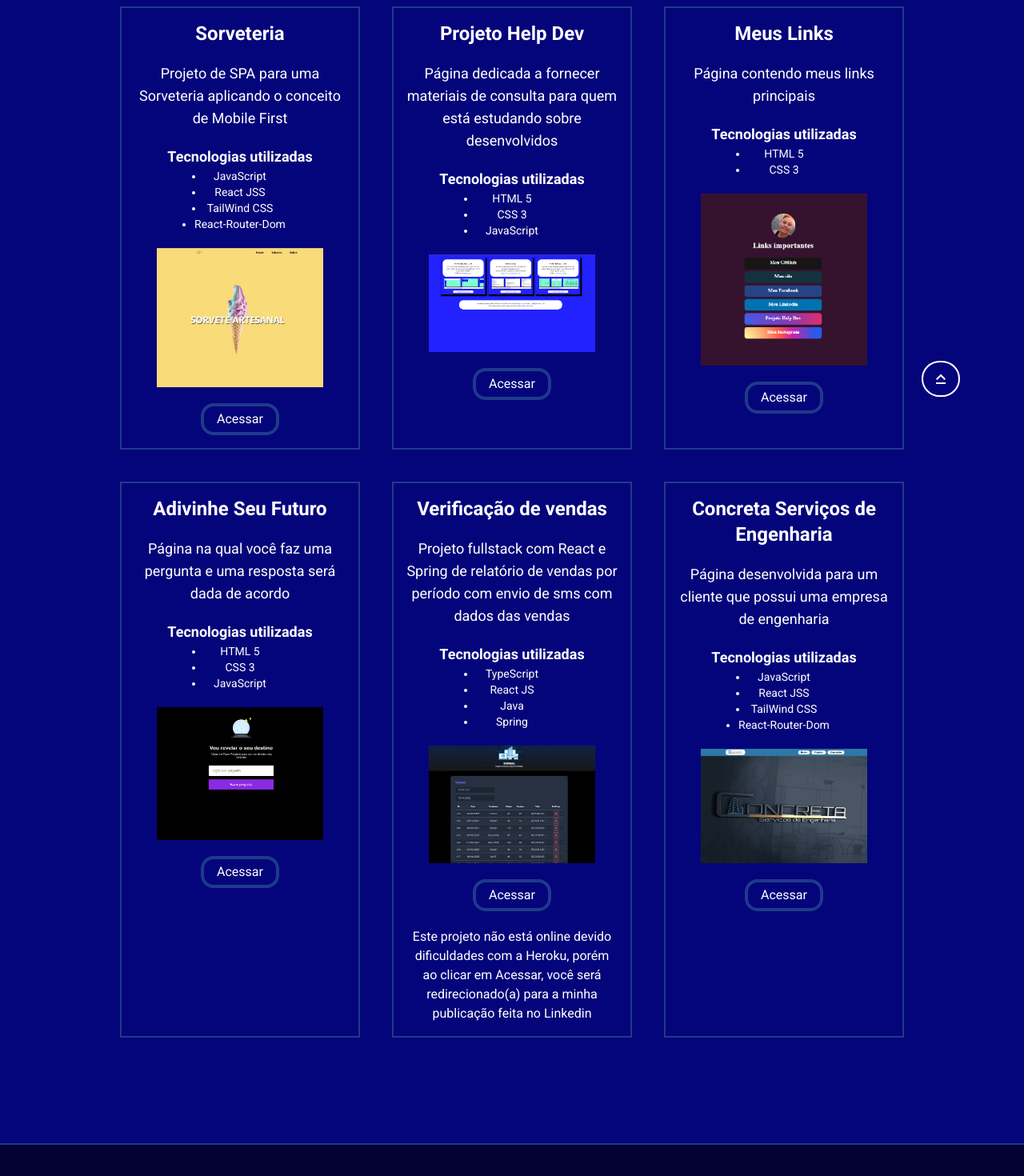
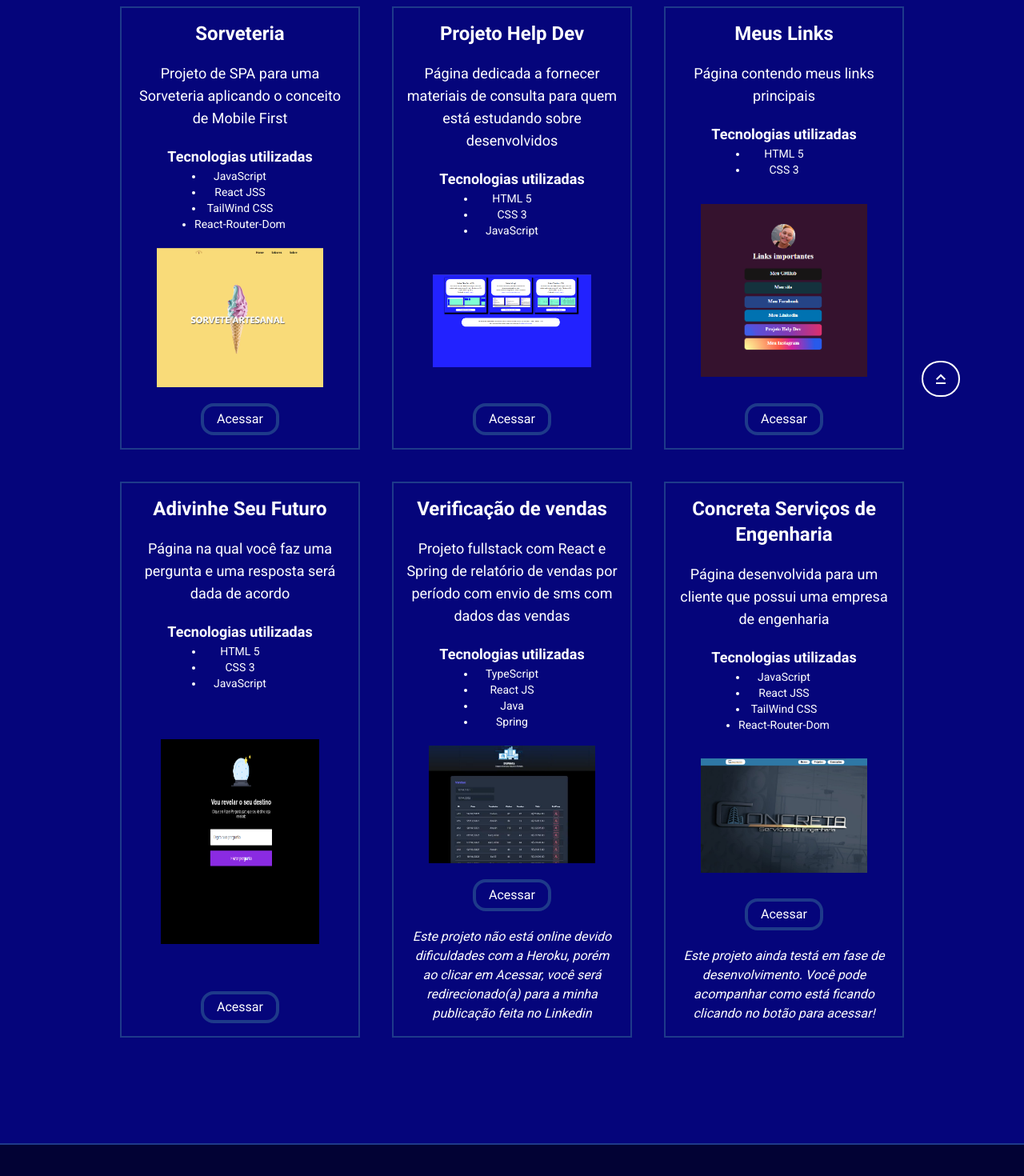
Before and after one commit to mferreiradb/portfolio, a React (Vite) app: page /projetos in a window 1280 px wide. Shown: the part 264-1734 px from the top of the page at 80% size. Built offline with nearby package versions, Linux system fonts and the light colour scheme.

Commit message:
Alterações de layout

```diff
--- a/src/Pages/Projetos/index.jsx
+++ b/src/Pages/Projetos/index.jsx
@@ -33,8 +33,12 @@ export default function Projetos() {
                                 <li type='disc' className='text-sm w-2/4 text-white'>TailWind CSS</li>
                                 <li type='disc' className='text-sm w-4/4 text-white'>React-Router-Dom</li>
                             </ul>
-                            <img src={Sorveteria} className='w-3/4 xl:w-52' />
-                            <a className="text-white text-md border-4 border-blue-900 py-1 px-4 rounded-2xl" href='https://lnkd.in/dVyH2A5n' target='_blank'>Acessar</a>
+
+                            <div className='flex grow items-center justify-center w-full'>
+                                <img src={Sorveteria} className='w-3/4 xl:w-52' />
+                            </div>
+
+                            <a className="text-white hover:bg-dark-blue-project text-md border-4 border-blue-900 py-1 px-4 rounded-2xl" href='https://lnkd.in/dVyH2A5n' target='_blank'>Acessar</a>
                         </div>
 
                         <div className='flex flex-col items-center border-2 border-blue-900 p-4 space-y-5 xl:w-1/4 xl:m-5 my-5'>
@@ -46,8 +50,12 @@ export default function Projetos() {
                                 <li type='disc' className='text-sm w-2/4 text-white'>CSS 3</li>
                                 <li type='disc' className='text-sm w-2/4 text-white'>JavaScript</li>
                             </ul>
-                            <img src={HelpDev} className='w-3/4 xl:w-52' />
-                            <a className="text-white text-md border-4 border-blue-900 py-1 px-4 rounded-2xl" href='https://mferreiradb.github.io/help-dev/' target='_blank'>Acessar</a>
+
+                            <div className='flex grow items-center justify-center w-full'>
+                                <img src={HelpDev} className='w-3/4 xl:w-54' />
+                            </div>
+
+                            <a className="text-white hover:bg-dark-blue-project text-md border-4 border-blue-900 py-1 px-4 rounded-2xl" href='https://mferreiradb.github.io/help-dev/' target='_blank'>Acessar</a>
                         </div>
 
 
@@ -59,8 +67,12 @@ export default function Projetos() {
                                 <li type='disc' className='text-sm w-2/4 text-white'>HTML 5</li>
                                 <li type='disc' className='text-sm w-2/4 text-white'>CSS 3</li>
                             </ul>
-                            <img src={MeusLinks} className='w-3/4 xl:w-52' />
-                            <a className="text-white text-md border-4 border-blue-900 py-1 px-4 rounded-2xl" href='https://mferreiradb.github.io/meus-links/' target='_blank'>Acessar</a>
+
+                            <div className='flex grow items-center justify-center w-full'>
+                                <img src={MeusLinks} className='w-3/4 xl:w-52' />
+                            </div>
+
+                            <a className="text-white hover:bg-dark-blue-project text-md border-4 border-blue-900 py-1 px-4 rounded-2xl" href='https://mferreiradb.github.io/meus-links/' target='_blank'>Acessar</a>
                         </div>
 
                         <div className='flex flex-col items-center border-2 border-blue-900 p-4 space-y-5 xl:w-1/4 xl:m-5 my-5'>
@@ -72,8 +84,12 @@ export default function Projetos() {
                                 <li type='disc' className='text-sm w-2/4 text-white'>CSS 3</li>
                                 <li type='disc' className='text-sm w-2/4 text-white'>JavaScript</li>
                             </ul>
-                            <img src={SeuFuturo} className='w-3/4 xl:w-52' />
-                            <a className="text-white text-md border-4 border-blue-900 py-1 px-4 rounded-2xl" href='https://mferreiradb.github.io/maratona-explorer1-rocketseat/' target='_blank'>Acessar</a>
+
+                            <div className='flex grow items-center justify-center w-full'>
+                                <img src={SeuFuturo} className='w-3/4 xl:w-54 xl:h-64' />
+                            </div>
+
+                            <a className="text-white hover:bg-dark-blue-project text-md border-4 border-blue-900 py-1 px-4 rounded-2xl" href='https://mferreiradb.github.io/maratona-explorer1-rocketseat/' target='_blank'>Acessar</a>
                         </div>
 
                         <div className='flex flex-col items-center border-2 border-blue-900 p-4 space-y-5 xl:w-1/4 xl:m-5 my-5'>
@@ -86,9 +102,13 @@ export default function Projetos() {
                                 <li type='disc' className='text-sm w-2/4 text-white'>Java</li>
                                 <li type='disc' className='text-sm w-2/4 text-white'>Spring</li>
                             </ul>
-                            <img src={DsMeta} className='w-3/4 xl:w-52' />
-                            <a className="text-white text-md border-4 border-blue-900 py-1 px-4 rounded-2xl" href='https://www.linkedin.com/posts/mferreiradb_react-reactjs-vendas-activity-6974475209961558016-oLAo?utm_source=share&utm_medium=member_desktop' target='_blank'>Acessar</a>
-                            <p className="text-white text-md">Este projeto não está online devido dificuldades com a Heroku, porém ao clicar em Acessar, você será redirecionado(a) para a minha publicação feita no Linkedin</p>
+
+                            <div className='flex grow items-center justify-center w-full'>
+                                <img src={DsMeta} className='w-3/4 xl:w-52' />
+                            </div>
+
+                            <a className="text-white hover:bg-dark-blue-project text-md border-4 border-blue-900 py-1 px-4 rounded-2xl" href='https://www.linkedin.com/posts/mferreiradb_react-reactjs-vendas-activity-6974475209961558016-oLAo?utm_source=share&utm_medium=member_desktop' target='_blank'>Acessar</a>
+                            <p className="text-white text-md italic">Este projeto não está online devido dificuldades com a Heroku, porém ao clicar em Acessar, você será redirecionado(a) para a minha publicação feita no Linkedin</p>
                         </div>
 
                         <div className='flex flex-col items-center border-2 border-blue-900 p-4 space-y-5 xl:w-1/4 xl:m-5 my-5'>
@@ -101,8 +121,13 @@ export default function Projetos() {
                                 <li type='disc' className='text-sm w-2/4 text-white'>TailWind CSS</li>
                                 <li type='disc' className='text-sm w-4/4 text-white'>React-Router-Dom</li>
                             </ul>
-                            <img src={Concreta} className='w-3/4 xl:w-52' />
-                            <a className="text-white text-md border-4 border-blue-900 py-1 px-4 rounded-2xl" href='https://concreta-e85r.vercel.app/' target='_blank'>Acessar</a>
+
+                            <div className='flex grow items-center justify-center w-full'>
+                                <img src={Concreta} className='w-3/4 xl:w-52' />
+                            </div>
+
+                            <a className="text-white hover:bg-dark-blue-project text-md border-4 border-blue-900 py-1 px-4 rounded-2xl" href='https://concreta-e85r.vercel.app/' target='_blank'>Acessar</a>
+                            <p className="text-white text-md italic">Este projeto ainda testá em fase de desenvolvimento. Você pode acompanhar como está ficando clicando no botão para acessar!</p>
                         </div>
                     </div>
                 </div>
```
